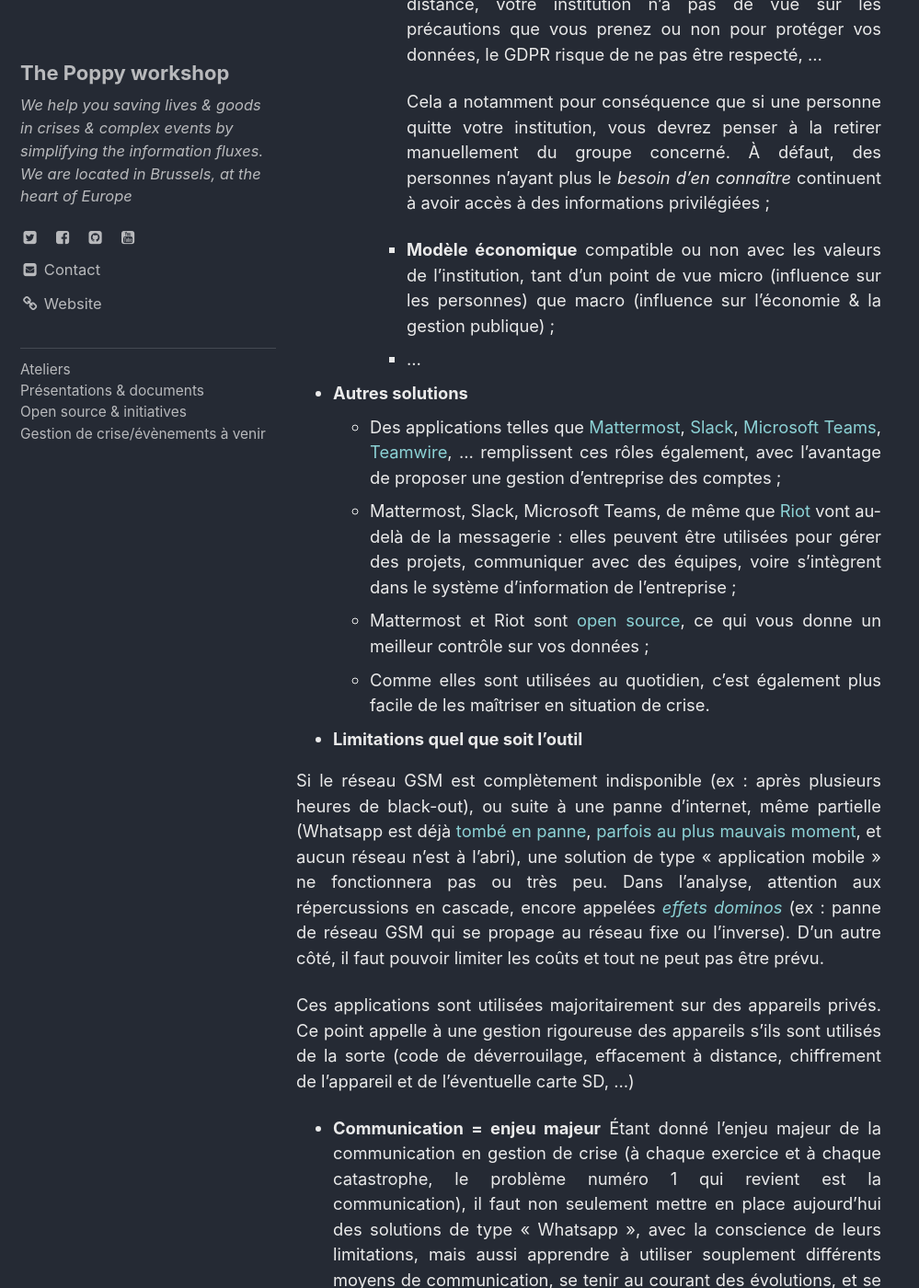
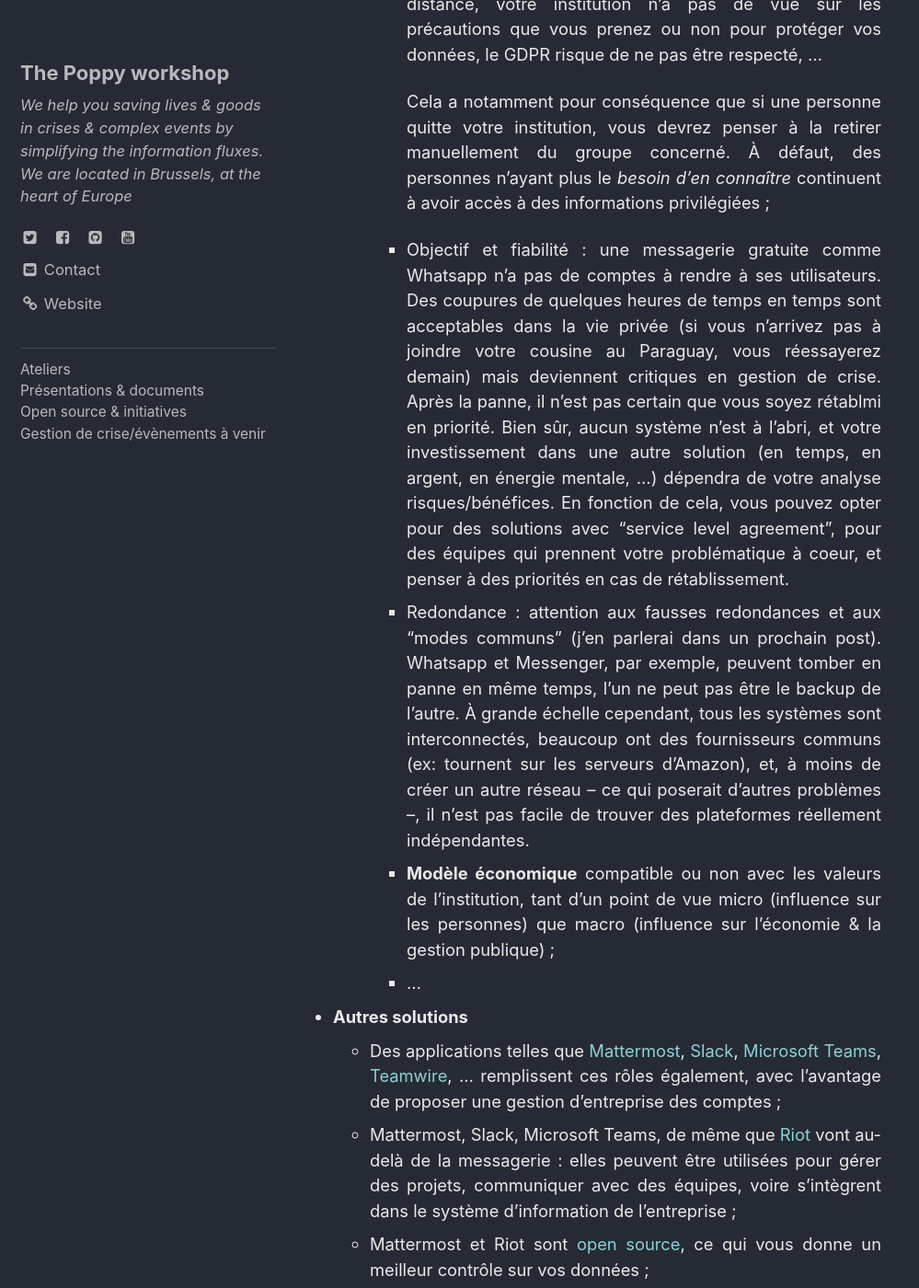
Before and after one commit to ccloquet/ccloquet.github.io, a Jekyll site: the page built from _posts/2019-01-29-Whatsapp.md, in a window 1280 px wide and 1400 px high, scrolled down 4605 px. Shown: the whole window at 92% size, without its empty margins (0-999 px from the left). Built offline with Jekyll 4.4.1, drawn with Linux system fonts in a browser that asks for light colours; cached includes are drawn as plain includes; some of the changed text lies outside the part shown.

Commit message:
Update 2019-01-29-Whatsapp.md

```diff
--- a/_posts/2019-01-29-Whatsapp.md
+++ b/_posts/2019-01-29-Whatsapp.md
@@ -55,6 +55,8 @@ Pour commencer, un petit détour par quelques critères guidant le choix des moy
     - **Pas de gestion d'entreprise** : vous ne bénéficiez pas d'un répertoire géré globalement, le vol ou la perte de votre GSM peut être désastreux pour votre institution, sans qu'elle ne puisse bloquer votre application de messagerie à distance, votre institution n'a pas de vue sur les précautions que vous prenez ou non pour protéger vos données, le GDPR risque de ne pas être respecté, …
 
 	     Cela a notamment pour conséquence que si une personne quitte votre institution, vous devrez penser à la retirer manuellement du groupe concerné. À défaut, des personnes n'ayant plus le *besoin d'en connaître* continuent à avoir accès à des informations privilégiées ;
+     - Objectif et fiabilité : une messagerie gratuite comme Whatsapp n'a pas de comptes à rendre à ses utilisateurs. Des coupures de quelques heures de temps en temps sont acceptables dans la vie privée (si vous n'arrivez pas à joindre votre cousine au Paraguay, vous réessayerez demain) mais  deviennent critiques en gestion de crise. Après la panne, il n'est pas certain que vous soyez rétablmi en priorité. Bien sûr, aucun système n'est à l'abri, et votre investissement dans une autre solution (en temps, en argent, en énergie mentale, ...) dépendra de votre analyse risques/bénéfices. En fonction de cela, vous pouvez opter pour des solutions avec "service level agreement", pour des équipes qui prennent votre problématique à coeur, et penser à des priorités en cas de rétablissement.
+     - Redondance : attention aux fausses redondances et aux "modes communs" (j'en parlerai dans un prochain post). Whatsapp et Messenger, par exemple, peuvent tomber en panne en même temps, l'un ne peut pas être le backup de l'autre. À grande échelle cependant, tous les systèmes sont interconnectés, beaucoup ont des fournisseurs communs (ex: tournent sur les serveurs d'Amazon), et, à moins de créer un autre réseau -- ce qui poserait d'autres problèmes --, il n'est pas facile de trouver des plateformes réellement indépendantes.
      - **Modèle économique** compatible ou non avec les valeurs de l'institution, tant d'un point de vue micro (influence sur les personnes) que macro (influence sur l'économie & la gestion publique) ;
     - ...
 
@@ -66,7 +68,7 @@ Pour commencer, un petit détour par quelques critères guidant le choix des moy
 
 - **Limitations quel que soit l'outil**
 
-Si le réseau GSM est complètement indisponible (ex : après plusieurs heures de black-out), ou suite à une panne d'internet, même partielle (Whatsapp est déjà [tombé en panne](https://geeko.lesoir.be/2018/06/14/la-messagerie-de-whatsapp-en-panne-ce-matin/), [parfois au plus mauvais moment](https://www.lalibre.be/economie/digital/le-service-de-messagerie-whatsapp-en-panne-a-quelques-heures-du-nouvel-an-5a493bb1cd7083db8b4e52f4), et aucun réseau n'est à l'abri), une solution de type « application mobile » ne fonctionnera pas ou très peu. Dans l'analyse, attention aux répercussions en cascade, encore appelées [*effets dominos*](http://casceff.eu/) (ex : panne de réseau GSM qui se propage au réseau fixe ou l'inverse). D'un autre côté, il faut pouvoir limiter les coûts et tout ne peut pas être prévu.
+Si le réseau GSM est complètement indisponible (ex : après plusieurs heures de black-out), ou suite à une panne d'internet, même partielle (Whatsapp est déjà [tombé en panne](https://geeko.lesoir.be/2018/06/14/la-messagerie-de-whatsapp-en-panne-ce-matin/), [parfois au plus mauvais moment](https://www.lalibre.be/economie/digital/le-service-de-messagerie-whatsapp-en-panne-a-quelques-heures-du-nouvel-an-5a493bb1cd7083db8b4e52f4) (update: panne de plusieurs heures de Facebook et Whatsapp le 13 mars 2019)[https://www.lemonde.fr/pixels/article/2019/03/13/facebook-instagram-messenger-et-whatsapp-touches-par-une-panne_5435661_4408996.html], et aucun réseau n'est à l'abri), une solution de type « application mobile » ne fonctionnera pas ou très peu. Dans l'analyse, attention aux répercussions en cascade, encore appelées [*effets dominos*](http://casceff.eu/) (ex : panne de réseau GSM qui se propage au réseau fixe ou l'inverse). D'un autre côté, il faut pouvoir limiter les coûts et tout ne peut pas être prévu.
 
   Ces applications sont utilisées majoritairement sur des appareils privés. Ce point appelle à une gestion rigoureuse des appareils s'ils sont utilisés de la sorte (code de déverrouilage, effacement à distance, chiffrement de l'appareil et de l'éventuelle carte SD, ...)
 
@@ -87,3 +89,6 @@ Mais une crise est presque une tragédie grecque : ici, on échappe difficilemen
 Quid si la prochaine crise majeure est un [cyber Pearl Harbour](https://www.franceinter.fr/justice/alerte-sur-un-tres-possible-cyber-pearl-harbour) ? Pour être résilient aux défaillances des réseaux en situation critique, il faut donc développer dès à présent à la fois les moyens nécessaires et l'autonomie des équipes.
 
 Qu'en pensez-vous ? Avez-vous d'autres idées ? Tweetez <a href='https://twitter.com/mypoppy_eu'>@mypoppy_eu</a> ou partagez vos idées via <a href='https://facebook.com/mypoppyeu'>Facebook</a> !
+
+
+[mis à jour le 14 mars 2019]
```
Also changed, not shown: other parts of _posts/2019-01-29-Whatsapp.md (+2 -2 lines).
